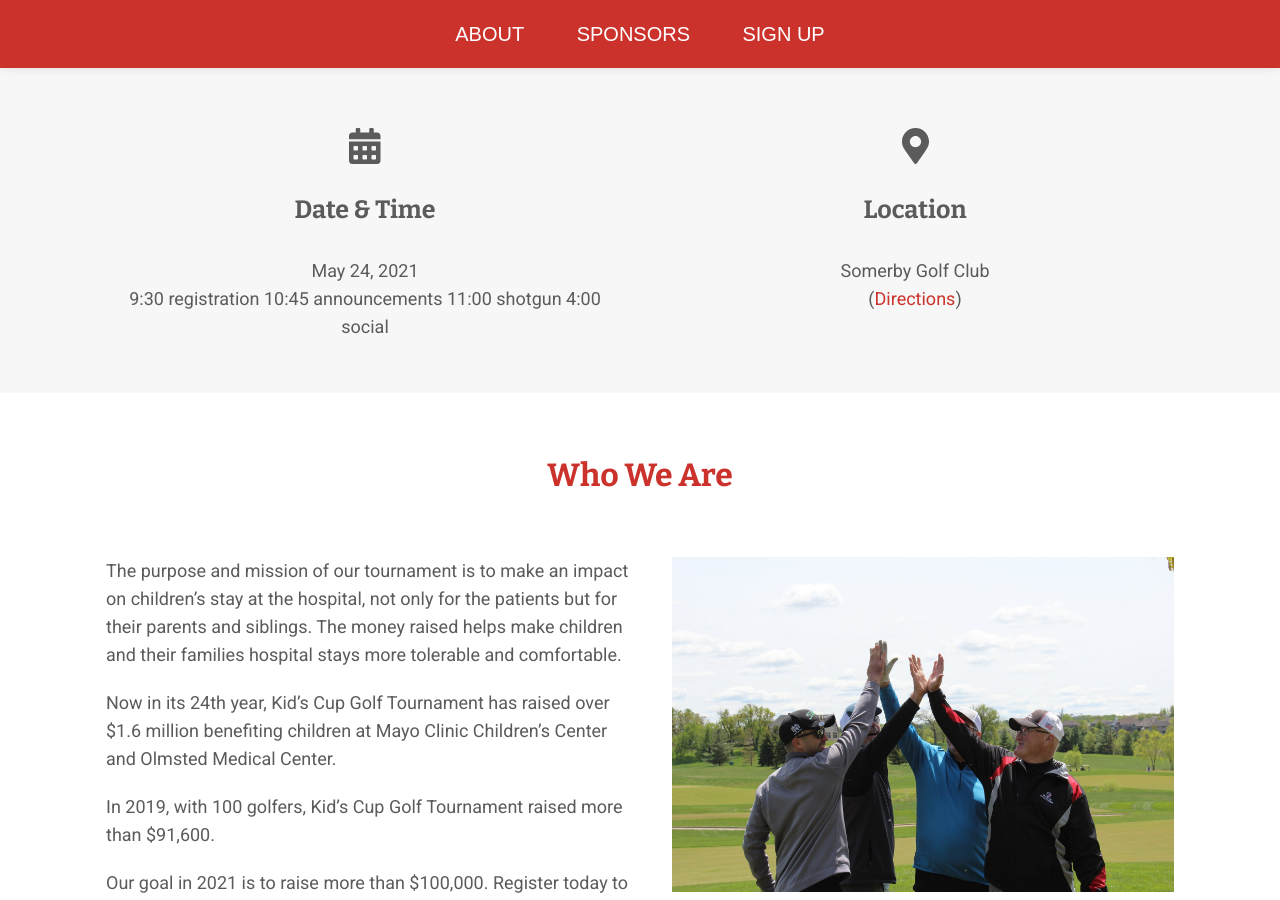
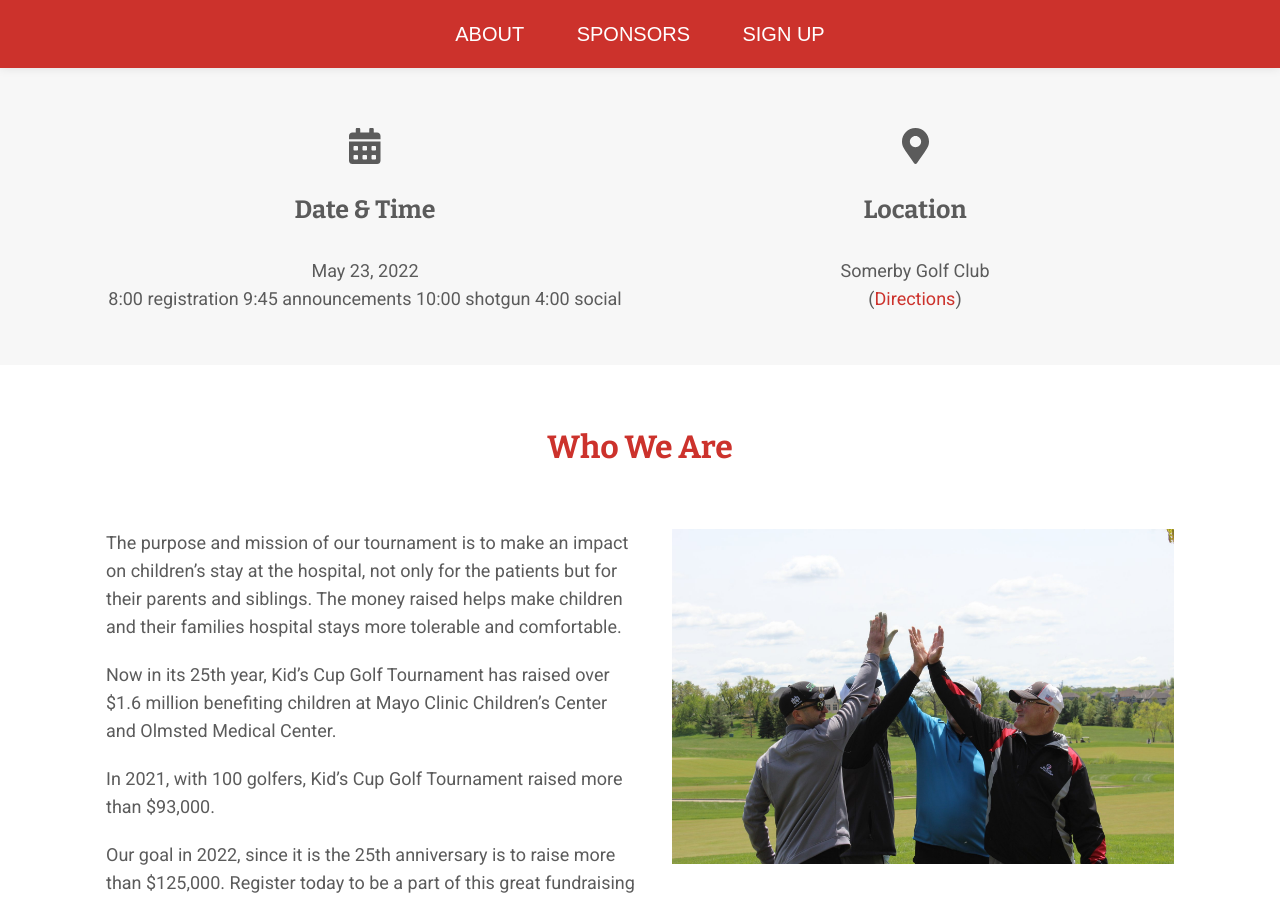
Before and after one commit to kidscuprochester/kidscuprochester.github.io, a Jekyll site: the page built from index.md, in a window 1280 px wide and 900 px high, scrolled down 865 px. Built offline with Jekyll 4.4.1, drawn with Linux system fonts in a browser that asks for light colours; nearby versions of some CDN libraries; some of the changed text lies outside the part shown.

Commit message:
Updated Config

```diff
--- a/_config.yml
+++ b/_config.yml
@@ -31,36 +31,36 @@ quick_actions:
     button_text: I want to buy tickets
     button_link: mailto:marge.kelley@expresspros.com?subject=Kid's Cup Rochester Tickets&body=I%20would%20like%20to%20purchase%20tickets%20to%20the%20Kid's%20Cup%20Social%20Hour%20and%20Dinner!
 next_event:
-  date: 2021-05-24 09:30:00.000000000 Z
-  time: "9:30 registration\n10:45 announcements\n11:00 shotgun\n4:00 social "
+  date: 2022-05-23 09:30:00.000000000 Z
+  time: "8:00 registration\n9:45 announcements\n10:00 shotgun\n4:00 social "
   location: Somerby Golf Club
   directions_url: https://www.google.com/maps/dir//''/@44.0477542,-92.6697751,13z/data=!4m8!4m7!1m0!1m5!1m1!1s0x87f742b8acef5c79:0xe0c57d3c2c3b35dd!2m2!1d-92.6347557!2d44.0476979
 who_we_are:
   text: "The purpose and mission of our tournament is to make an impact on children’s
     stay at the hospital, not only for the patients but for their parents and siblings.
     \ The money raised helps make children and their families hospital stays more
-    tolerable and comfortable.\n\nNow in its 24th year, Kid’s Cup Golf Tournament
+    tolerable and comfortable.\n\nNow in its 25th year, Kid’s Cup Golf Tournament
     has raised over $1.6 million benefiting children at Mayo Clinic Children’s Center
-    and Olmsted Medical Center. \n\nIn 2019, with 100 golfers, Kid’s Cup Golf Tournament
-    raised more than $91,600.\n\nOur goal in 2021 is to raise more than $100,000.
-    Register today to be a part of this great fundraising event!  Pledges raised by
-    Kid's Cup golfers will help fund programs at Mayo Clinic Children’s Center and
-    Olmsted Medical Center.  All you need to do to play is raise $500.  It's easy,
-    we'll even give you the tools to help you quickly raise your $500 goal. \n\nThe
-    cost of Kid’s Cup Golf Tournament is underwritten by the local owners of Express
-    Employment Professionals and generous corporate sponsors including Echelon Wealth
-    Partners, Trina Solano, Realtor - Edina Realty, Sam’s Club, Sola Salon Studios,
-    Ames Construction, First Security Bank, Morris Concrete, Johnson Printing, Pro
-    Image Promotions, KIMT3, iHeart Media and Somerby Golf Club.\n\nWe would love
-    for you to be a part of this amazing event benefiting kids.  Contact Marge Kelley
-    at Marge.Kelley@ExpressPros.com for sponsorship details. \n \n\nWe are excited
-    for the opportunity to come together as a community to raise money for so many
-    kids and their families.  The 2021 Kid’s Cup Golf Tournament will be in a slightly
-    different format than prior years. We will be following CDC, Mayo Clinic and Olmsted
-    Medical Center Covid-19 protocols to continue to do our part to reduce exposure
-    and keep our community safe.\n\nWe look forward to seeing you at the 24th Annual
-    Kid’s Cup Golf Tournament May 24, 2021.\n\nFor questions, please contact Marge
-    Kelley, marge.kelley@expresspros.com"
+    and Olmsted Medical Center. \n\nIn 2021, with 100 golfers, Kid’s Cup Golf Tournament
+    raised more than $93,000.\n\nOur goal in 2022, since it is the 25th anniversary
+    is to raise more than $125,000. Register today to be a part of this great fundraising
+    event!  Pledges raised by Kid's Cup golfers will help fund programs at Mayo Clinic
+    Children’s Center and Olmsted Medical Center.  All you need to do to play is raise
+    $500.  It's easy, we'll even give you the tools to help you quickly raise your
+    $500 goal. \n\nThe cost of Kid’s Cup Golf Tournament is underwritten by the local
+    owners of Express Employment Professionals and generous corporate sponsors including
+    Echelon Wealth Partners, Trina Solano, Realtor - Edina Realty, Sam’s Club, Sola
+    Salon Studios, Ames Construction, First Security Bank, Morris Concrete, Johnson
+    Printing, Pro Image Promotions, KIMT3, iHeart Media and Somerby Golf Club.\n\nWe
+    would love for you to be a part of this amazing event benefiting kids.  Contact
+    Marge Kelley at Marge.Kelley@ExpressPros.com for sponsorship details. \n \n\nWe
+    are excited for the opportunity to come together as a community to raise money
+    for so many kids and their families.  The 2021 Kid’s Cup Golf Tournament will
+    be in a slightly different format than prior years. We will be following CDC,
+    Mayo Clinic and Olmsted Medical Center Covid-19 protocols to continue to do our
+    part to reduce exposure and keep our community safe.\n\nWe look forward to seeing
+    you at the 24th Annual Kid’s Cup Golf Tournament May 24, 2021.\n\nFor questions,
+    please contact Marge Kelley, marge.kelley@expresspros.com"
   image: "/uploads/Team%20High%20Five-54a5d6.jpg"
 whats_new:
   text: |+
```
